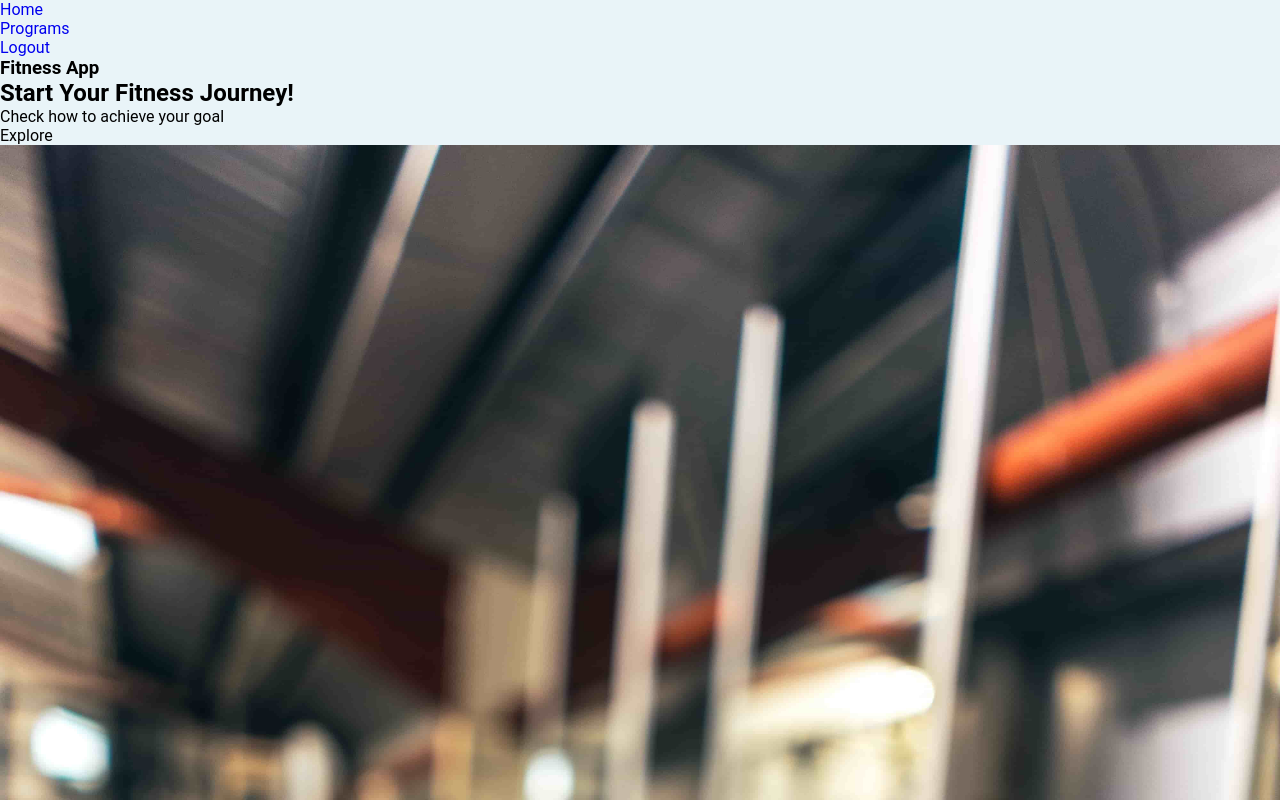
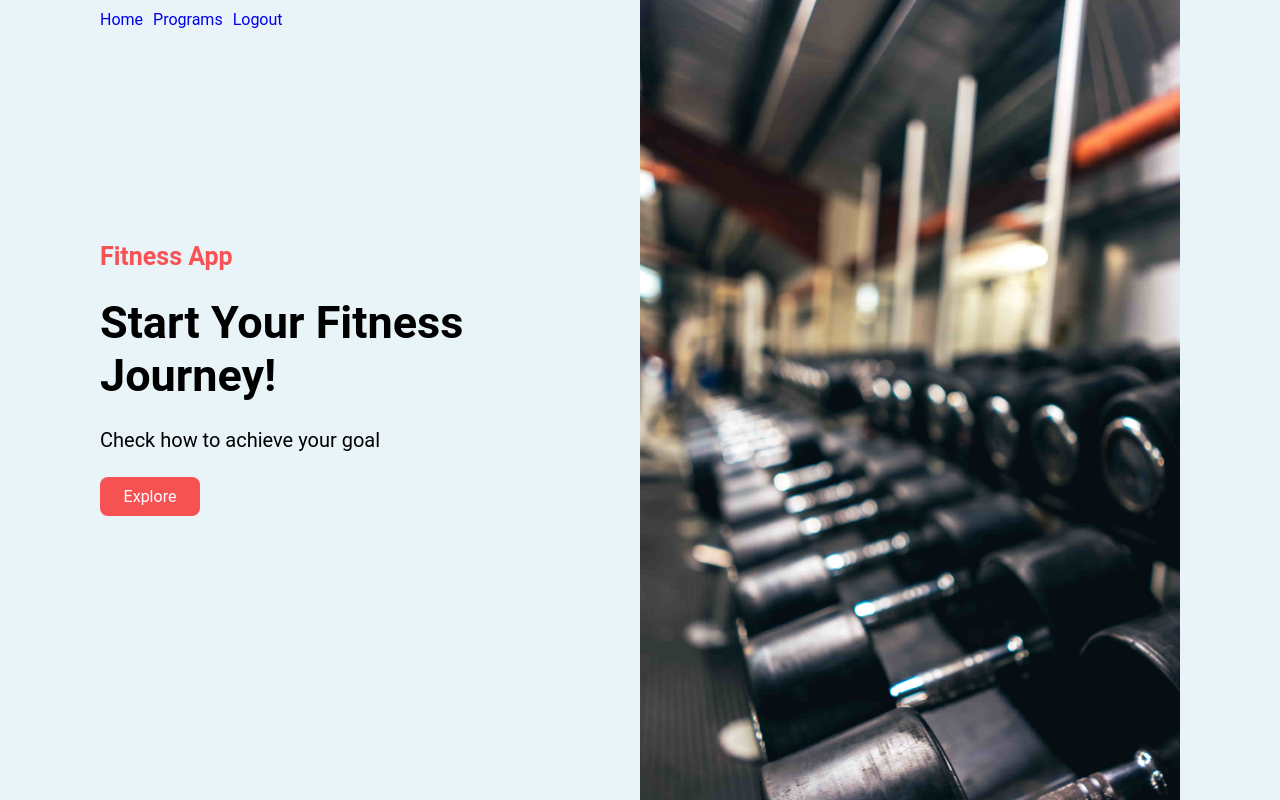
Before and after one commit to BorislavBenderov/fitness-app, a React (Create React App) app: page /fitness in a window 1280 px wide. Shown: the top 800 px of the page. Built offline with nearby package versions, Linux system fonts and the light colour scheme; no server answers.

Commit message:
Add Fintess component css

```diff
--- a/public/styles.css
+++ b/public/styles.css
@@ -132,3 +132,61 @@ input:focus {
     color: rgba(255, 0, 0, 0.661);
     font-weight: 600;
 }
+
+.fitness {
+    display: flex;
+    margin: 0 100px;
+}
+
+.fitness__content {
+    width: 50%;
+}
+
+.fitness__img {
+    width: 50%;
+    height: 900px;
+    border-radius: 0 0 16px 16px;
+}
+
+.fitness__img img {
+    border-radius: 0 0 32px 32px;
+}
+
+.nav {
+    display: flex;
+    margin-top: 10px;
+}
+
+.nav li {
+    margin-right: 10px;
+}
+
+.fitness__home {
+    margin-top: 200px;
+    height: 300px;
+    display: flex;
+    flex-direction: column;
+    justify-content: space-around;
+}
+
+.fitness__home button {
+    background-color: rgba(255, 0, 0, 0.661);
+    width: 100px;
+    text-align: center;
+    padding: 10px 0;
+    border-radius: 8px;
+    color: white;
+}
+
+.fitness__home h3 {
+    color: rgba(255, 0, 0, 0.661);;
+    font-size: 25px;
+}
+
+.fitness__home h1 {
+    font-size: 45px;
+}
+
+.fitness__home p {
+    font-size: 20px;
+}
```
